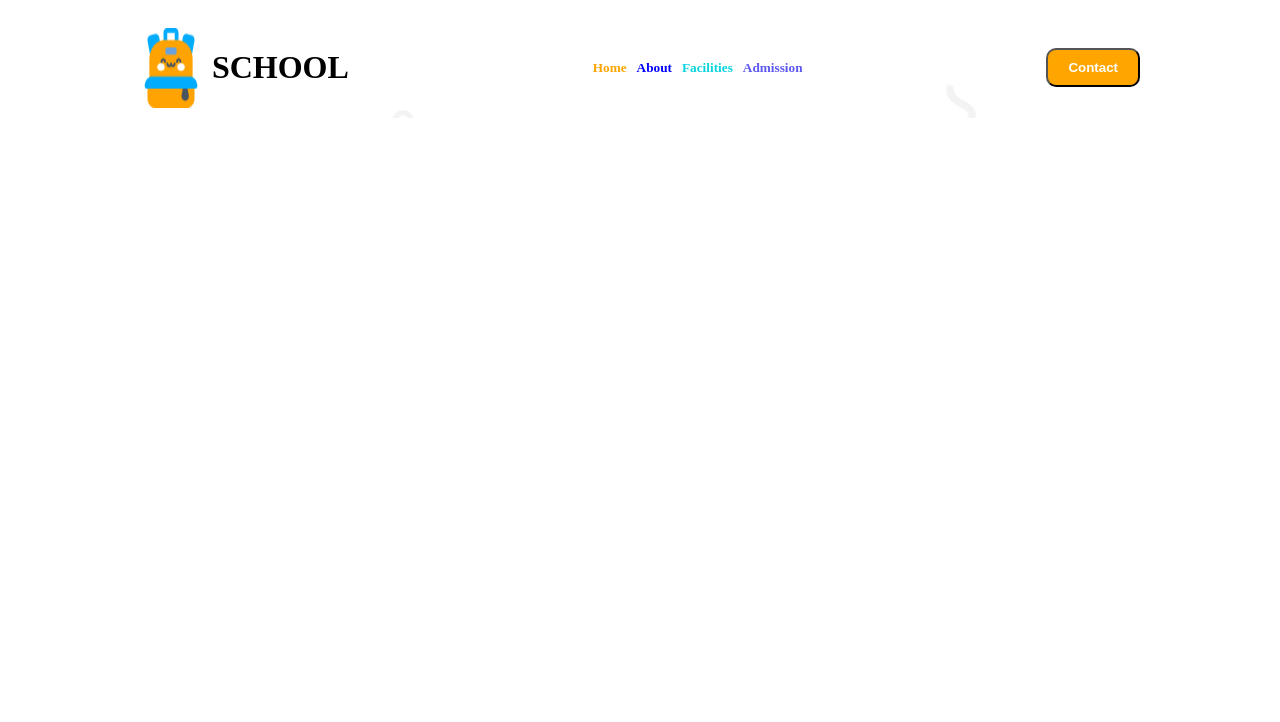
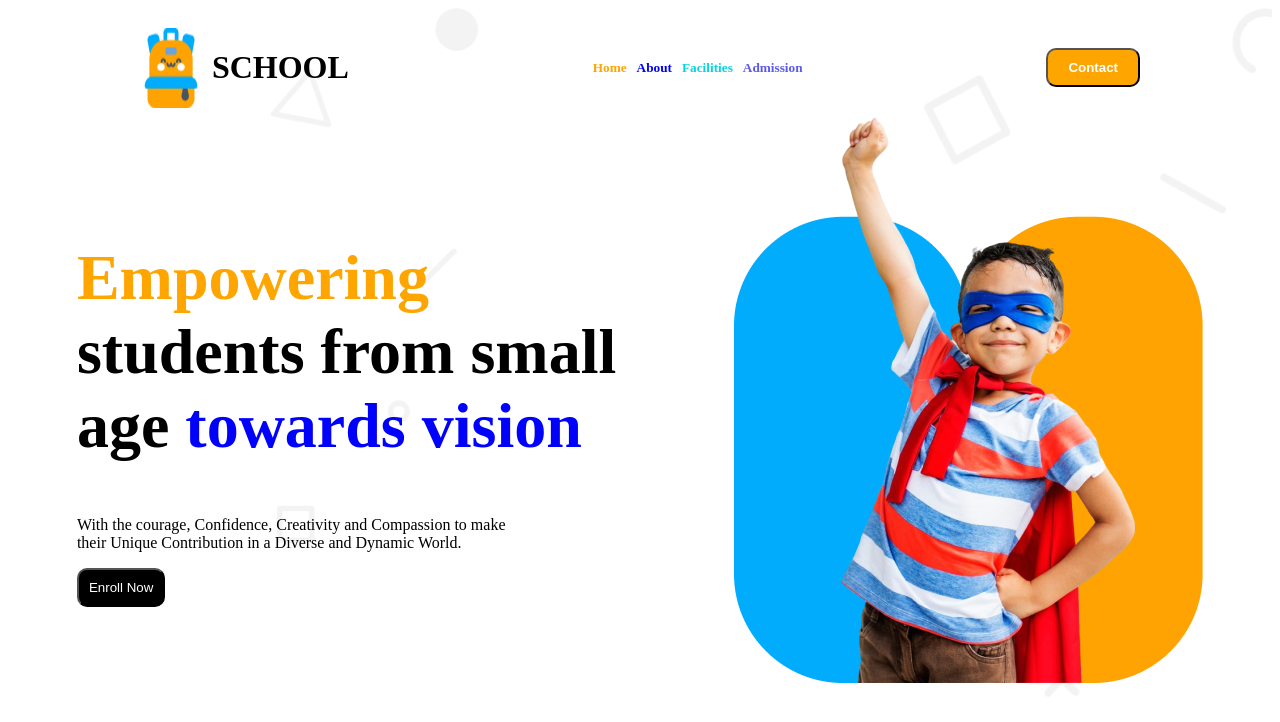
Before and after one commit to mojahidmamu/kids-school, a plain HTML site: page index.html in a window 1280 px wide. Drawn offline with Linux system fonts and the light colour scheme.

Commit message:
added the cover section:

```diff
--- a/index.html
+++ b/index.html
@@ -27,12 +27,18 @@
 
       </header>
       <!-- cover section -->
-      <section>
+      <section class="cover">
         <div>
-
+          <h1 class="title">
+            <span class="span1">Empowering</span> <br>
+            <span>students from small <br> age </span>
+            <span class="span2">towards vision</span>
+            </h1>
+            <p>With the courage, Confidence, Creativity and Compassion to make <br> their Unique Contribution in a Diverse and Dynamic World.</p>
+          <button class="btn2">Enroll Now</button>
         </div>
         <div>
-
+          <img src="assets/hero-kids.png" alt="">
         </div>
       </section>
       <!-- Standard Curriculum section -->
--- a/style.css
+++ b/style.css
@@ -26,6 +26,37 @@ header {
  font-weight: bold;
 }
 
+.btn1:hover {
+    background-color: beige;
+    color: black;
+}
+
+.title {
+    font-size: 4rem;
+}
+
+.cover {
+    display: flex;
+    justify-content: space-around;
+    align-items: center;
+}
+
+.btn2 {
+    background-color: black;
+    color: white;
+    padding: 10px;
+    border-radius: 10px;
+
+}
+
+.span1 {
+    color: orange;
+}
+
+.span2 {
+    color: blue;
+}
+
 footer {
     background-color: #125d80;
     padding: 30px;
```
